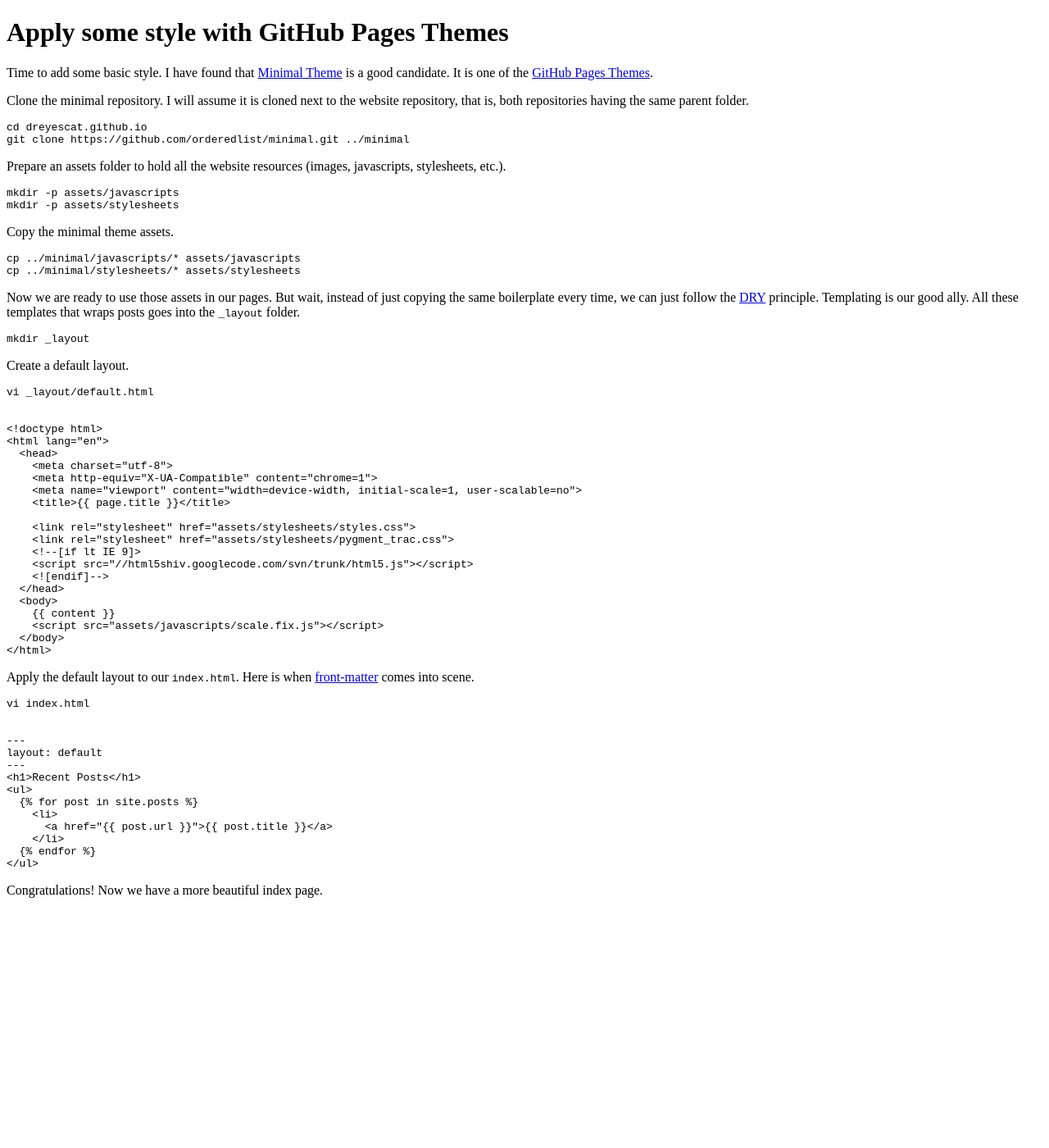
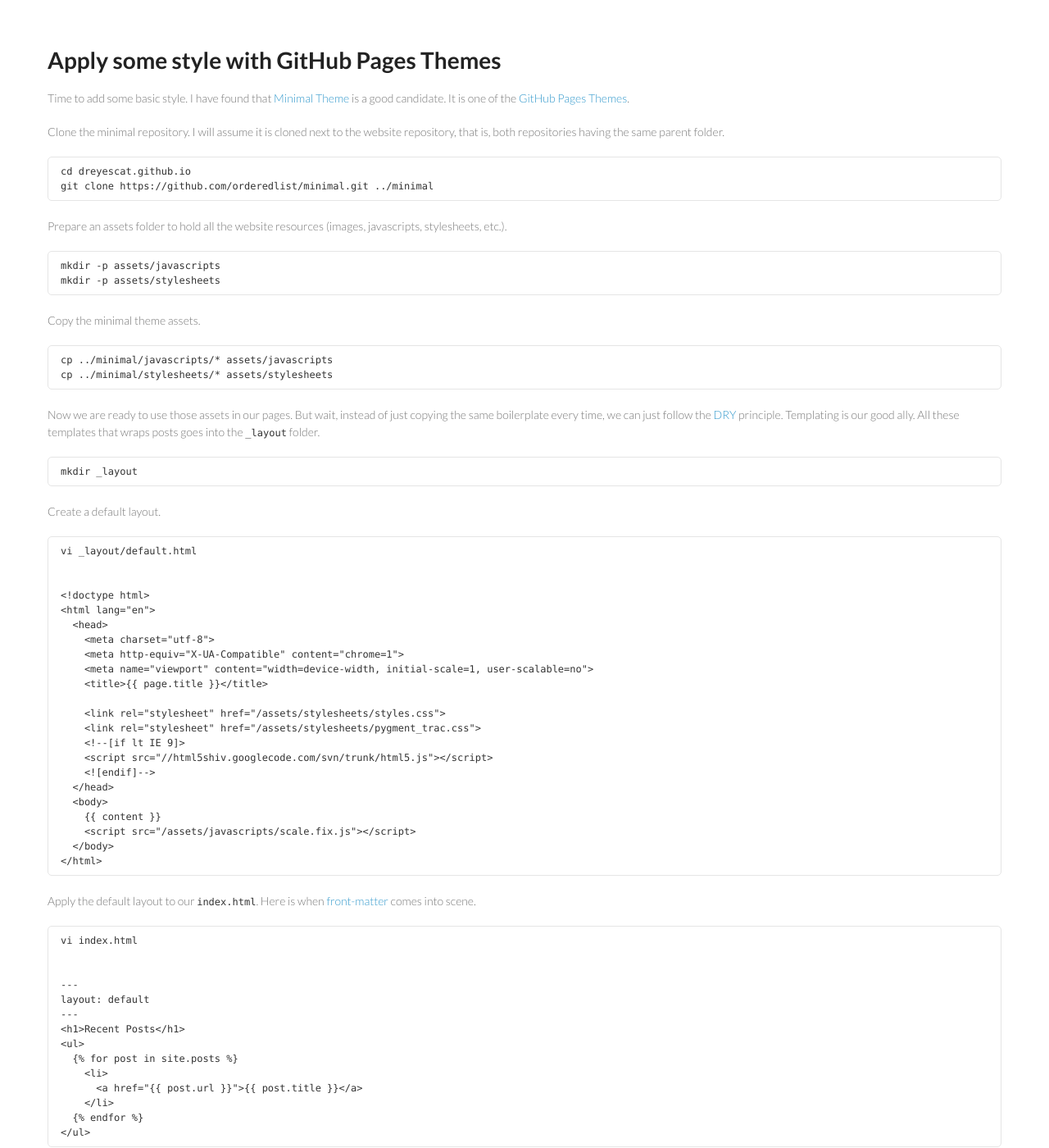
Before and after one commit to dreyescat/dreyescat.github.io, a Jekyll site: the page built from _posts/2013-12-07-Apply-some-style-with-GitHub-Pages-Themes.md, in a window 1280 px wide and 1400 px high. Shown: the whole window at 82% size. Built offline with Jekyll 4.4.1, drawn with Linux system fonts in a browser that asks for light colours.

```diff
--- a/_layouts/default.html
+++ b/_layouts/default.html
@@ -6,14 +6,14 @@
     <meta name="viewport" content="width=device-width, initial-scale=1, user-scalable=no">
     <title>{{ page.title }}</title>
 
-    <link rel="stylesheet" href="assets/stylesheets/styles.css">
-    <link rel="stylesheet" href="assets/stylesheets/pygment_trac.css">
+    <link rel="stylesheet" href="/assets/stylesheets/styles.css">
+    <link rel="stylesheet" href="/assets/stylesheets/pygment_trac.css">
     <!--[if lt IE 9]>
     <script src="//html5shiv.googlecode.com/svn/trunk/html5.js"></script>
     <![endif]-->
   </head>
   <body>
     {{ content }}
-    <script src="assets/javascripts/scale.fix.js"></script>
+    <script src="/assets/javascripts/scale.fix.js"></script>
   </body>
 </html>
--- a/_posts/2013-12-07-Apply-some-style-with-GitHub-Pages-Themes.md
+++ b/_posts/2013-12-07-Apply-some-style-with-GitHub-Pages-Themes.md
@@ -38,15 +38,15 @@
         <meta name="viewport" content="width=device-width, initial-scale=1, user-scalable=no">
         <title>{{ page.title }}</title>
 
-        <link rel="stylesheet" href="assets/stylesheets/styles.css">
-        <link rel="stylesheet" href="assets/stylesheets/pygment_trac.css">
+        <link rel="stylesheet" href="/assets/stylesheets/styles.css">
+        <link rel="stylesheet" href="/assets/stylesheets/pygment_trac.css">
         <!--[if lt IE 9]>
         <script src="//html5shiv.googlecode.com/svn/trunk/html5.js"></script>
         <![endif]-->
       </head>
       <body>
         {{ content }}
-        <script src="assets/javascripts/scale.fix.js"></script>
+        <script src="/assets/javascripts/scale.fix.js"></script>
       </body>
     </html>
     {% endraw %}
```
Also changed, not shown: _posts/2013-11-30-Set-up-a-website-with-github-pages.md (+1 -0 lines), _posts/2013-12-02-Free-posts-url-from-html-extension.md (+1 -0 lines).
